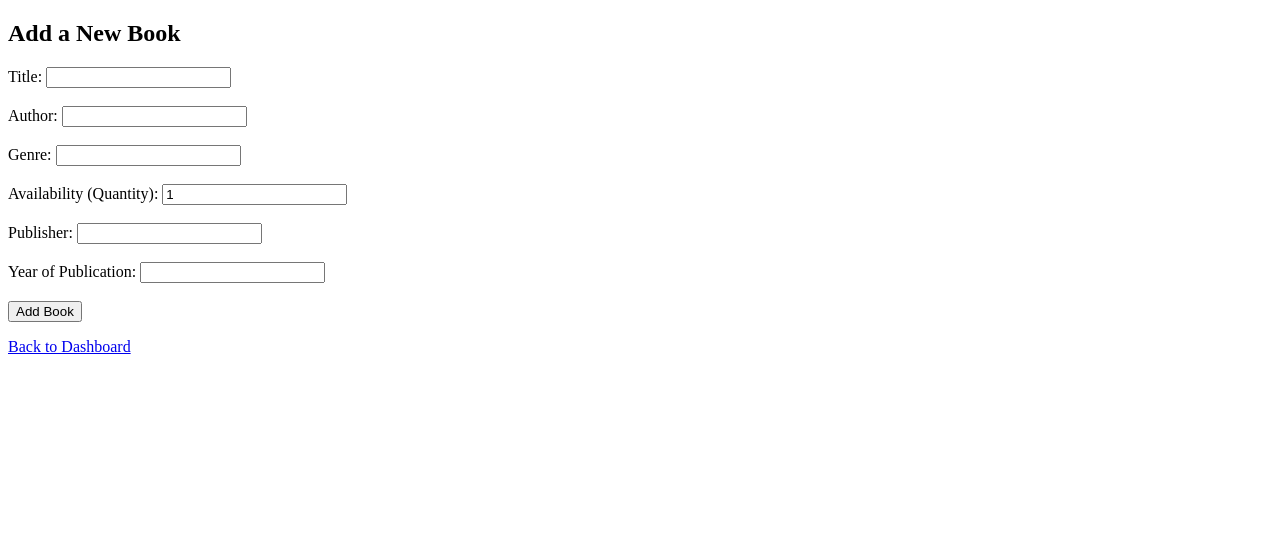
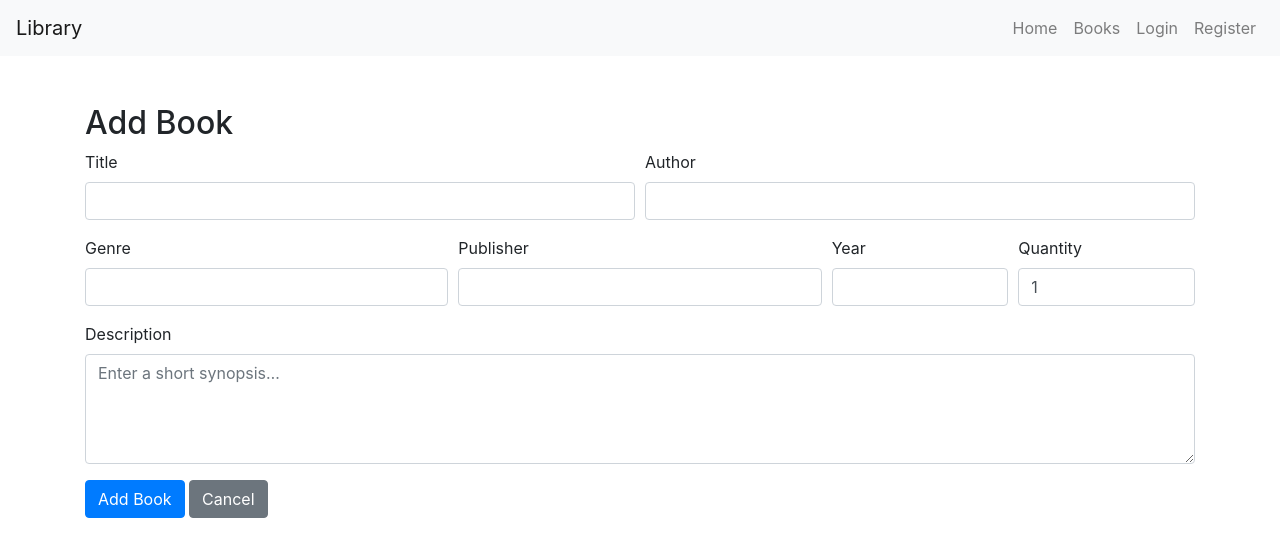
Before and after one commit to IvanNakov10/Libary-managment-system, a Flask app: page /books/add in a window 1280 px wide. Shown: the top 557 px of the page. Run offline with Flask 3, Linux system fonts and the light colour scheme.

Commit message:
description

```diff
--- a/app/models.py
+++ b/app/models.py
@@ -25,6 +25,8 @@ class Book(db.Model):
     availability = db.Column(db.Integer, default=1)
     publisher = db.Column(db.String(255))
     year = db.Column(db.Integer)
+    description  = db.Column(db.Text)
+
 
 
 class AdminUser(db.Model):
--- a/app/routes.py
+++ b/app/routes.py
@@ -40,21 +40,16 @@ def home():
 
 @main.route('/books_page', methods=['GET'])
 def books_page():
-    # Get filter values from the query parameters
     genre_filter = request.args.get('genre', default='', type=str)
     publisher_filter = request.args.get('publisher', default='', type=str)
     year_filter = request.args.get('year', default='', type=str)
-    sort_order = request.args.get('sort', default='', type=str)  # Get the sorting option
+    sort_order = request.args.get('sort', default='', type=str)
 
-    # Query distinct genres (exclude NULL values)
     genres_query = db.session.query(Book.genre).filter(Book.genre.isnot(None)).distinct().all()
-    # Convert list of tuples to a list of genre strings
     genres = [g[0] for g in genres_query if g[0]]
 
-    # Start with all books
     query = Book.query
 
-    # Apply filters
     if genre_filter:
         query = query.filter(Book.genre == genre_filter)
     if publisher_filter:
@@ -65,9 +60,8 @@ def books_page():
         except ValueError:
             pass
 
-    # Sorting logic
     if sort_order == 'availability':
-        query = query.order_by(Book.availability.desc())  # Sort by availability (descending)
+        query = query.order_by(Book.availability.desc())
 
     books = query.all()
 
@@ -90,15 +84,12 @@ def register_page():
         password = request.form['password']
         confirm_password = request.form['confirm_password']
 
-        # Check if passwords match
         if password != confirm_password:
             flash("Passwords do not match!", "danger")
             return redirect(url_for('main.register_page'))
 
-        # Hash the password using bcrypt
         password_hash = bcrypt.generate_password_hash(password).decode('utf-8')
 
-        # Create user and save to database
         user = User(first_name=first_name, last_name=last_name, email=email,
                     phone=phone, password_hash=password_hash)
         db.session.add(user)
@@ -119,14 +110,12 @@ def login():
     email = request.form.get('email')
     password = request.form.get('password')
 
-    # Check regular users
     user = User.query.filter_by(email=email).first()
     if user and bcrypt.check_password_hash(user.password_hash, password):
         session['user_id'] = user.id
         session['is_admin'] = False
         return redirect(url_for('main.home'))
 
-    # Check admin users
     admin_user = AdminUser.query.filter_by(email=email).first()
     if admin_user and bcrypt.check_password_hash(admin_user.password_hash, password):
         session['user_id'] = admin_user.id
@@ -149,17 +138,16 @@ def add_book_page():
         author = request.form.get('author')
         genre = request.form.get('genre')
         availability_input = request.form.get('availability')
-        publisher = request.form.get('publisher')  # NEW
-        year_input = request.form.get('year')      # NEW
+        publisher = request.form.get('publisher')
+        year_input = request.form.get('year')
+        description = request.form.get('description')
 
-        # Convert availability to int
         try:
             availability = int(availability_input) if availability_input else 1
         except ValueError:
             flash("Availability must be a valid number.", "danger")
             return redirect(url_for('main.add_book_page'))
 
-        # Convert year to int
         try:
             year = int(year_input) if year_input else None
         except ValueError:
@@ -175,8 +163,9 @@ def add_book_page():
             author=author,
             genre=genre,
             availability=availability,
-            publisher=publisher,  # NEW
-            year=year             # NEW
+            publisher=publisher,
+            year=year,
+            description=description
         )
         try:
             db.session.add(new_book)
@@ -196,8 +185,9 @@ def edit_book_page(id):
         book.title = request.form.get('title')
         book.author = request.form.get('author')
         book.genre = request.form.get('genre')
-        publisher = request.form.get('publisher')  # NEW
-        year_input = request.form.get('year')      # NEW
+        publisher = request.form.get('publisher')
+        year_input = request.form.get('year')
+        book.description = request.form.get('description')
 
         availability_input = request.form.get('availability')
         try:
@@ -206,14 +196,13 @@ def edit_book_page(id):
             flash("Availability must be a valid number.", "danger")
             return redirect(url_for('main.edit_book_page', id=id))
 
-        # Convert year to int
         try:
             book.year = int(year_input) if year_input else None
         except ValueError:
             flash("Year must be a valid number.", "danger")
             return redirect(url_for('main.edit_book_page', id=id))
 
-        book.publisher = publisher  # NEW
+        book.publisher = publisher
 
         try:
             db.session.commit()
@@ -261,28 +250,20 @@ def book_detail(book_id):
 @main.route('/books/borrow/<int:book_id>', methods=['POST'])
 def borrow_book(book_id):
     if request.method == 'GET':
-        # Optionally, you can redirect or display a confirmation page
         return redirect(url_for('main.home'))
 
-    # Check if user is logged in
     if 'user_id' not in session:
-        flash("You must be logged in to borrow books.", "danger")
         return redirect(url_for('main.login_page'))
 
-    # Get the book by id
     book = Book.query.get_or_404(book_id)
 
-    # Check if the book is available
     if book.availability <= 0:
         flash("No copies left to borrow.", "danger")
         return redirect(url_for('main.home'))
 
-    # Set the borrow date to today
     borrow_date = date.today()
-    # Set the expected return date to one week from today
     expected_return_date = borrow_date + timedelta(days=7)
 
-    # Create a new BookLoan record
     new_loan = BookLoan(
         book_id=book.id,
         user_id=session['user_id'],
@@ -292,7 +273,6 @@ def borrow_book(book_id):
     )
     db.session.add(new_loan)
 
-    # Decrement the book's availability
     book.availability -= 1
 
     try:
@@ -307,13 +287,11 @@ def borrow_book(book_id):
 @main.route('/user_dashboard')
 @login_required
 def user_dashboard():
-    # Restrict access: Only non-admin users should see this page.
     if session.get('is_admin'):
         flash("Access denied for admin users.", "danger")
         return redirect(url_for('main.home'))
 
     user_id = session.get('user_id')
-    # Retrieve active (not yet returned) loans for the current user.
     loans = BookLoan.query.filter_by(user_id=user_id, returned=False).all()
 
     return render_template('user_dashboard.html', loans=loans)
@@ -329,15 +307,12 @@ def return_book(loan_id):
         flash("Book is already returned.", "warning")
         return redirect(url_for('main.user_dashboard'))
 
-    # Mark the loan as returned and set the return date
     loan.returned = True
     loan.return_date = date.today()
 
-    # Increment the book's availability using the relationship if available
     if loan.book:
         loan.book.availability += 1
     else:
-        # Fallback: query the book directly if relationship isn't set
         book = Book.query.get(loan.book_id)
         if book:
             book.availability += 1
--- a/app/templates/add_book.html
+++ b/app/templates/add_book.html
@@ -1,34 +1,54 @@
+<!-- templates/add_book.html -->
 <!DOCTYPE html>
 <html lang="en">
 <head>
-    <meta charset="UTF-8">
-    <title>Add Book</title>
+  <meta charset="UTF-8">
+  <title>Add a New Book</title>
+  <link
+    href="https://cdn.jsdelivr.net/npm/bootstrap@4.6.2/dist/css/bootstrap.min.css"
+    rel="stylesheet">
 </head>
 <body>
-    <h2>Add a New Book</h2>
-    <form method="POST">
-        <label>Title:</label>
-        <input type="text" name="title" required><br><br>
-
-        <label>Author:</label>
-        <input type="text" name="author" required><br><br>
-
-        <label>Genre:</label>
-        <input type="text" name="genre"><br><br>
-
-        <label>Availability (Quantity):</label>
-        <input type="number" name="availability" value="1"><br><br>
-
-        <!-- NEW Fields -->
-        <label>Publisher:</label>
-        <input type="text" name="publisher"><br><br>
-
-        <label>Year of Publication:</label>
-        <input type="number" name="year"><br><br>
-        <!-- END NEW Fields -->
-
-        <button type="submit">Add Book</button>
+  {% include 'nav.html' %}
+  <div class="container mt-5">
+    <h2>Add Book</h2>
+    <form method="post" action="{{ url_for('main.add_book_page') }}">
+      <div class="form-row">
+        <div class="form-group col-md-6">
+          <label>Title</label>
+          <input name="title" class="form-control" required>
+        </div>
+        <div class="form-group col-md-6">
+          <label>Author</label>
+          <input name="author" class="form-control" required>
+        </div>
+      </div>
+      <div class="form-row">
+        <div class="form-group col-md-4">
+          <label>Genre</label>
+          <input name="genre" class="form-control">
+        </div>
+        <div class="form-group col-md-4">
+          <label>Publisher</label>
+          <input name="publisher" class="form-control">
+        </div>
+        <div class="form-group col-md-2">
+          <label>Year</label>
+          <input name="year" type="number" class="form-control">
+        </div>
+        <div class="form-group col-md-2">
+          <label>Quantity</label>
+          <input name="availability" type="number" class="form-control" value="1">
+        </div>
+      </div>
+      <div class="form-group">
+        <label>Description</label>
+        <textarea name="description" rows="4" class="form-control"
+                  placeholder="Enter a short synopsis…"></textarea>
+      </div>
+      <button type="submit" class="btn btn-primary">Add Book</button>
+      <a href="{{ url_for('main.dashboard') }}" class="btn btn-secondary">Cancel</a>
     </form>
-    <p><a href="{{ url_for('main.dashboard') }}">Back to Dashboard</a></p>
+  </div>
 </body>
 </html>
--- a/app/templates/dashboard.html
+++ b/app/templates/dashboard.html
@@ -36,7 +36,6 @@
 <body>
     {% include 'nav.html' %}
     <h2>Welcome to the Dashboard</h2>
-    <p>You are logged in!</p>
 
     <a class="button" href="{{ url_for('main.add_book_page') }}">Add Book</a>
 
--- a/app/templates/footer.html
+++ b/app/templates/footer.html
@@ -1,4 +1,4 @@
-<footer class="footer fixed-bottom bg-light text-center">
+<footer class="footer bg-light text-center mt-5">
     <div class="container">
       <span class="text-muted">&copy; 2025 Library Management System. All rights reserved.</span>
     </div>
```
Also changed, not shown: app/templates/edit_book.html (+82 -22 lines), migrations/versions/185da2e07d1f_add_description_to_books.py (added, +32 -0 lines).
